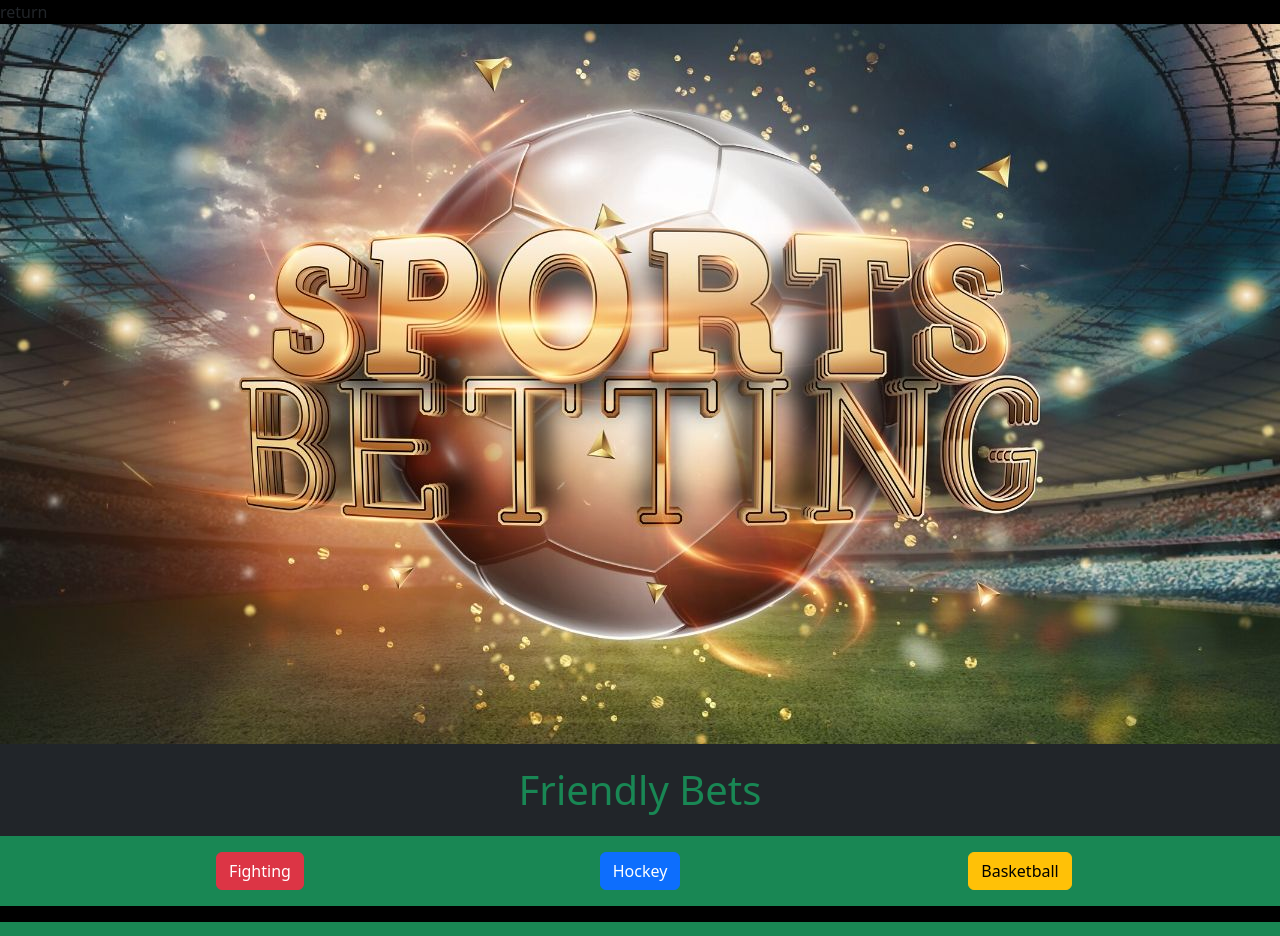
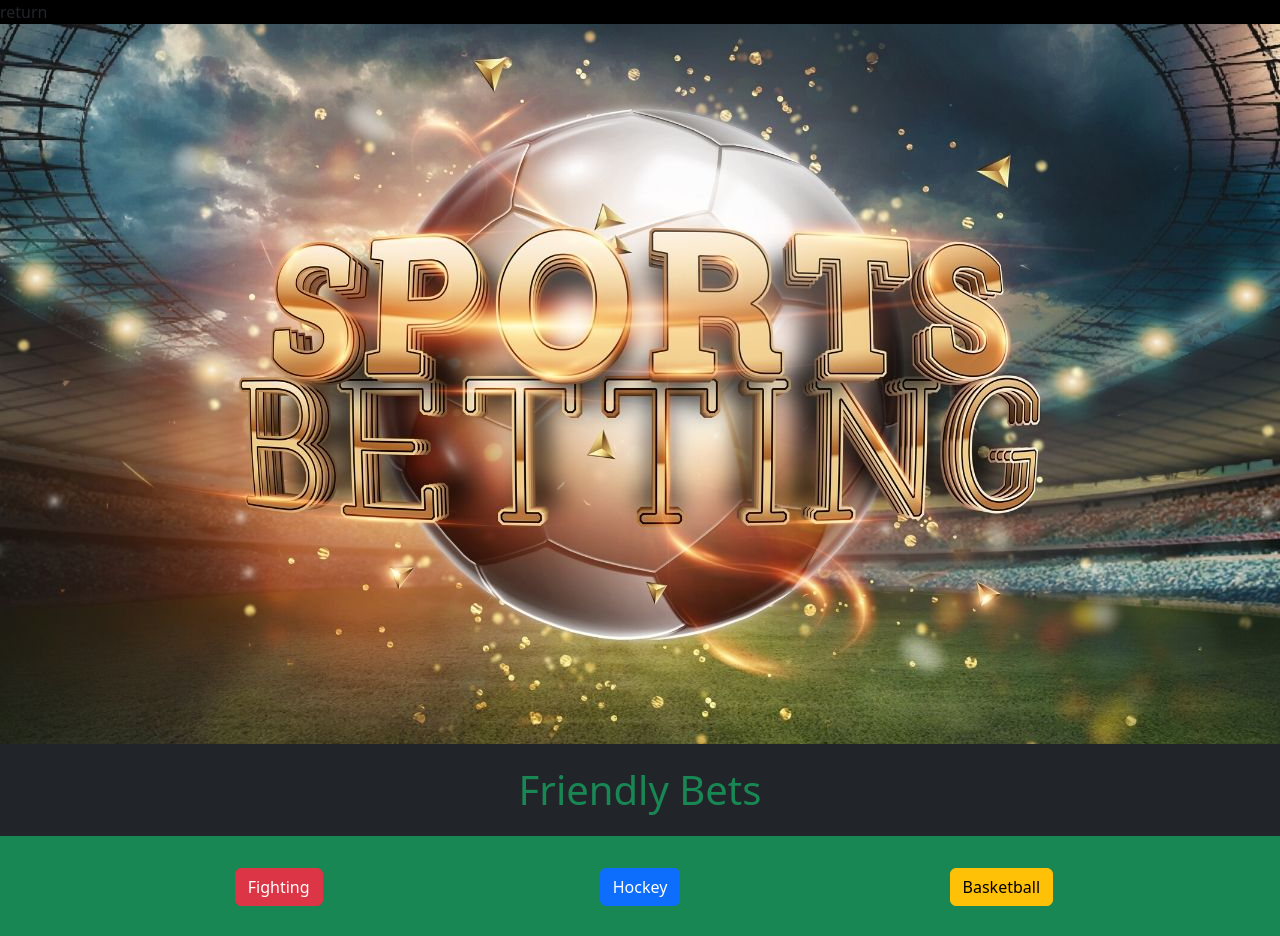
Before and after one commit to JamieBursey/FriendlyBets, a React (Create React App) app: page / in a window 1280 px wide. Shown: the top 936 px of the page. Built offline with nearby package versions, Linux system fonts and the light colour scheme.

Commit message:
manipulate and call functions in react.
playing with how to set a function and call it later in the code.

```diff
--- a/src/App.js
+++ b/src/App.js
@@ -15,17 +15,7 @@ function App() {
         <div class="text-center fs-1 text-success text-bg-dark p-3">Friendly Bets</div>
         <div className="App text-bg-success p-3 mb-3">
           <div class="container text-center">
-            <div class="row">
-              <div class="col">
-                <button type="button" class="btn btn-danger">Fighting</button>
-              </div>
-              <div class="col">
-                <button type="button" class="btn btn-primary">Hockey</button>
-              </div>
-              <div class="col">
-                <button type="button" class="btn btn-warning">Basketball</button>
-              </div>
-            </div>
+            {buttons()}
           </div>
         </div>
         <div class="App text-bg-success p-3">
@@ -89,4 +79,23 @@ function App() {
   );
 }
 
+function buttons() {
+  return (
+    <div className="App text-bg-success p-3 mb-3">
+      <div class="container text-center">
+        <div class="row">
+          <div class="col">
+            <button type="button" class="btn btn-danger">Fighting</button>
+          </div>
+          <div class="col">
+            <button type="button" class="btn btn-primary">Hockey</button>
+          </div>
+          <div class="col">
+            <button type="button" class="btn btn-warning">Basketball</button>
+          </div>
+        </div>
+      </div>
+    </div>)
+}
 export default App;
+export { buttons }
```
